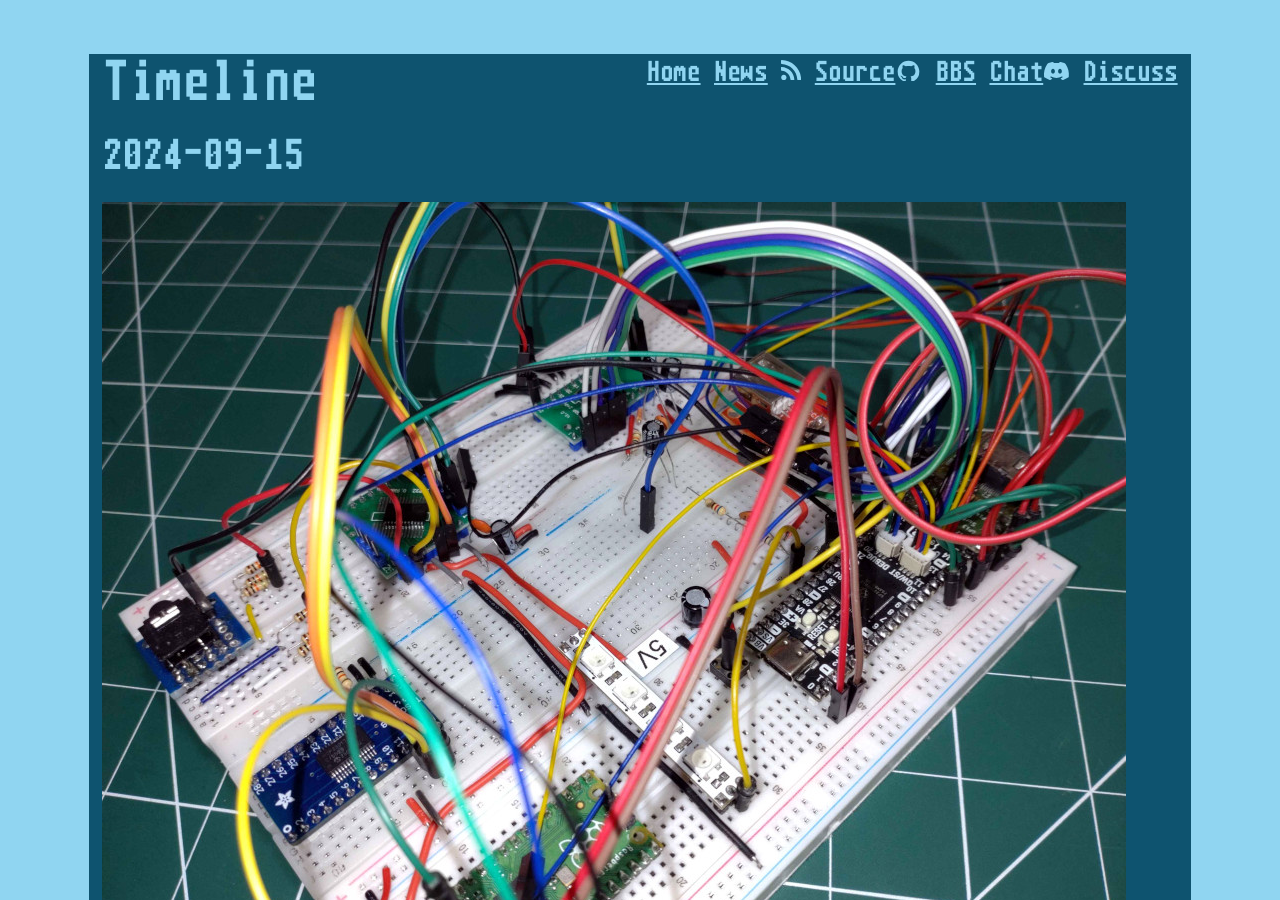
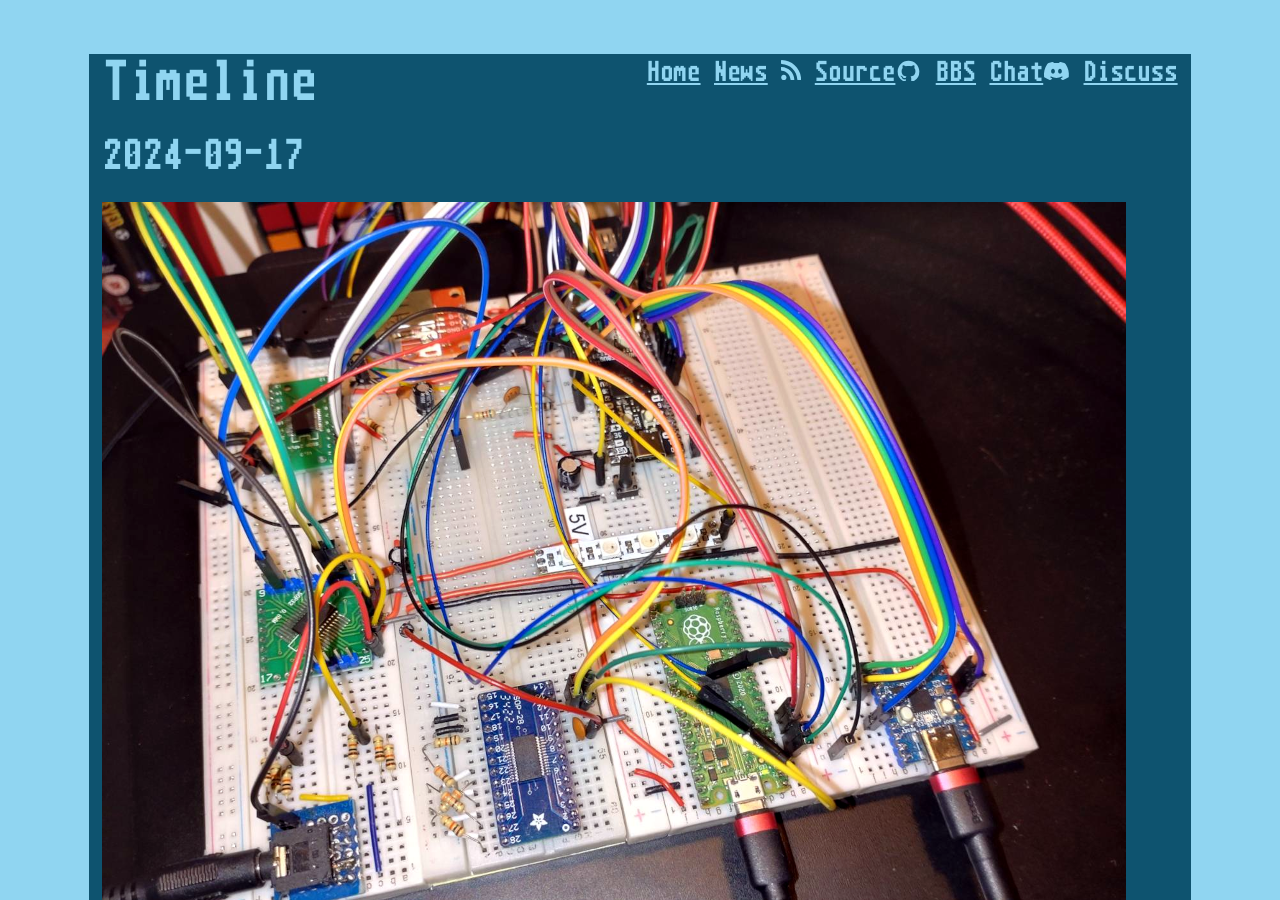
Before and after one commit to X65/x65.github.io, a Jekyll site: the page built from timeline.md, in a window 1280 px wide and 900 px high. Built offline with Jekyll 4.4.1, drawn with Linux system fonts in a browser that asks for light colours; some web fonts are replaced; our own code applies the rules of GitHub Pages for plain Markdown files.

Commit message:
Update HW Timeline

```diff
--- a/timeline.md
+++ b/timeline.md
@@ -2,9 +2,13 @@
 ---
 # Timeline
 
+## 2024-09-17
+
+![2024-09-17](/media/2024-09-17_board.png)
+
 ## 2024-09-15
 
-![2024-08-25](/media/2024-09-15_full-breadboard.jpg)
+![2024-09-15](/media/2024-09-15_full-breadboard.jpg)
 
 ## 2024-08-25
 
```
Also changed, not shown: README.md (+1 -1 lines), media/2024-09-17_board.png (added).
